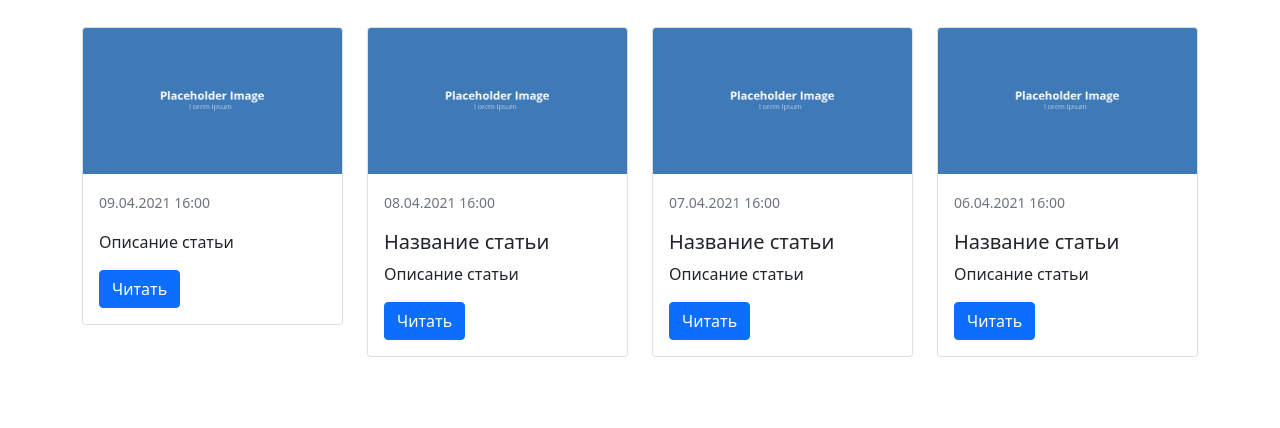
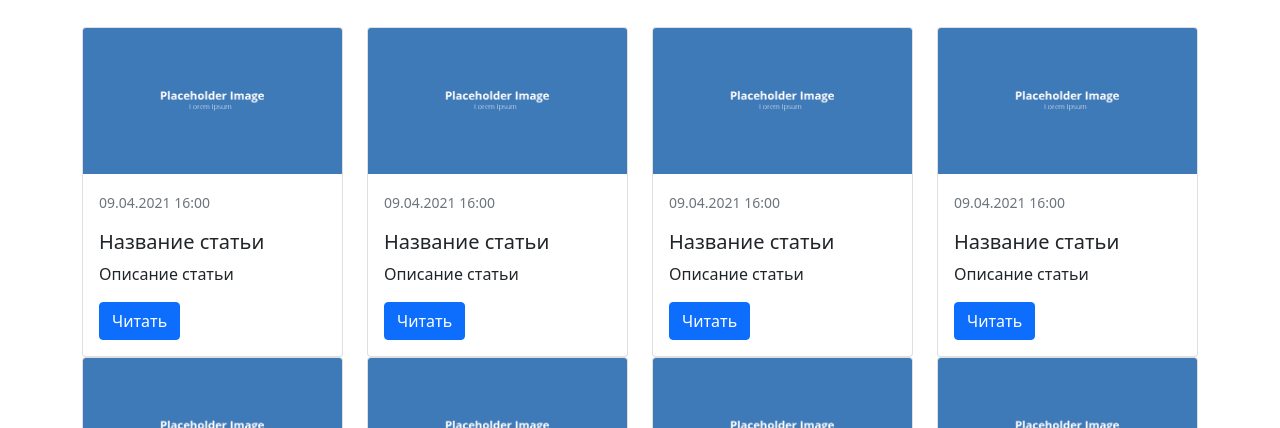
Before and after one commit to lgeec2740/-, a plain HTML site: page index.html in a window 1280 px wide. Both pictures are taken after a click on the link "Главная". Shown: the part 157-585 px from the top of the page. Drawn offline with Linux system fonts and the light colour scheme; files whose address does not match are found by name.

Commit message:
исправил отрисовку карточек

```diff
--- a/assets/js/main.js
+++ b/assets/js/main.js
@@ -1,5 +1,6 @@
 var app = new Vue({
     el: '#app',
+    name:'App',
     data(){return {
         isMain: true,
         isAll: false,
--- a/index.html
+++ b/index.html
@@ -28,57 +28,15 @@
       </div>
 
       <div class="row">
-        <div class="col-3">
+        <div
+        v-for="(item, index) in articles"
+        :key="index"
+        class="col-3">
           <div class="card">
             <img class="card-img-top" src="assets/images/placeholder-blue.png" alt="placeholder">
             <div class="card-body">
               <p class="card-text">
                 <small class="text-muted">09.04.2021 16:00</small>
-              </p>
-
-              <h5 v-for="article in articles" class="card-title">Название статьи</h5>
-              <p class="card-text">Описание статьи</p>
-
-              <a href="#" class="btn btn-primary" @click="enterPost">Читать</a>
-            </div>
-          </div>
-        </div>
-        <div class="col-3">
-          <div class="card">
-            <img class="card-img-top" src="assets/images/placeholder-blue.png" alt="placeholder">
-            <div class="card-body">
-              <p class="card-text">
-                <small class="text-muted">08.04.2021 16:00</small>
-              </p>
-
-              <h5 class="card-title">Название статьи</h5>
-              <p class="card-text">Описание статьи</p>
-
-              <a href="#" class="btn btn-primary" @click="enterPost">Читать</a>
-            </div>
-          </div>
-        </div>
-        <div class="col-3">
-          <div class="card">
-            <img class="card-img-top" src="assets/images/placeholder-blue.png" alt="placeholder">
-            <div class="card-body">
-              <p class="card-text">
-                <small class="text-muted">07.04.2021 16:00</small>
-              </p>
-
-              <h5 class="card-title">Название статьи</h5>
-              <p class="card-text">Описание статьи</p>
-
-              <a href="#" class="btn btn-primary" @click="enterPost">Читать</a>
-            </div>
-          </div>
-        </div>
-        <div class="col-3">
-          <div class="card">
-            <img class="card-img-top" src="assets/images/placeholder-blue.png" alt="placeholder">
-            <div class="card-body">
-              <p class="card-text">
-                <small class="text-muted">06.04.2021 16:00</small>
               </p>
 
               <h5 class="card-title">Название статьи</h5>
@@ -106,7 +64,8 @@
     </section>
   </div>
 </div>
-<script src="C:\Users\валя\Desktop\18.02.2023\exam-template\assets\js\vue.js"></script>
-<script src="C:\Users\валя\Desktop\18.02.2023\exam-template\assets\js\main.js"></script>
+<script src="assets/js/vue.min.js"></script>
+<script src="./assets/js/main.js"></script>
+<script src="assets/js/data.js"></script>
 </body>
 </html>
```
